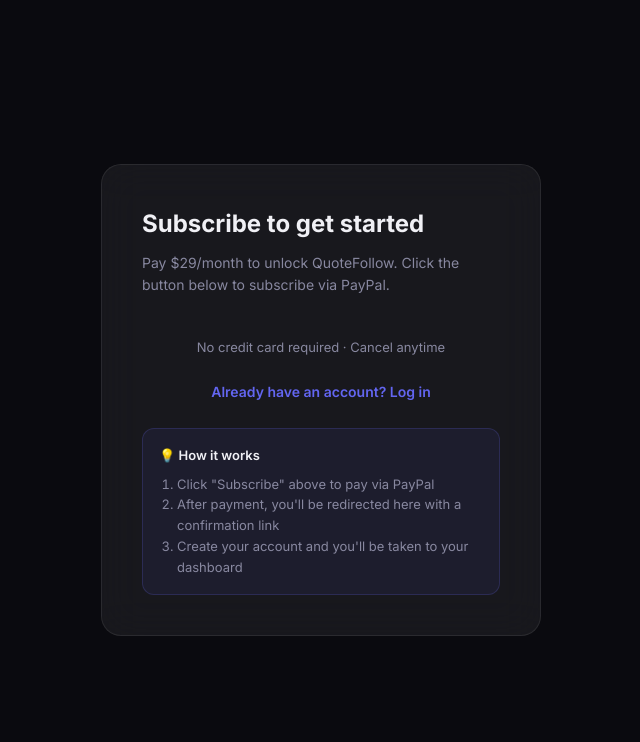
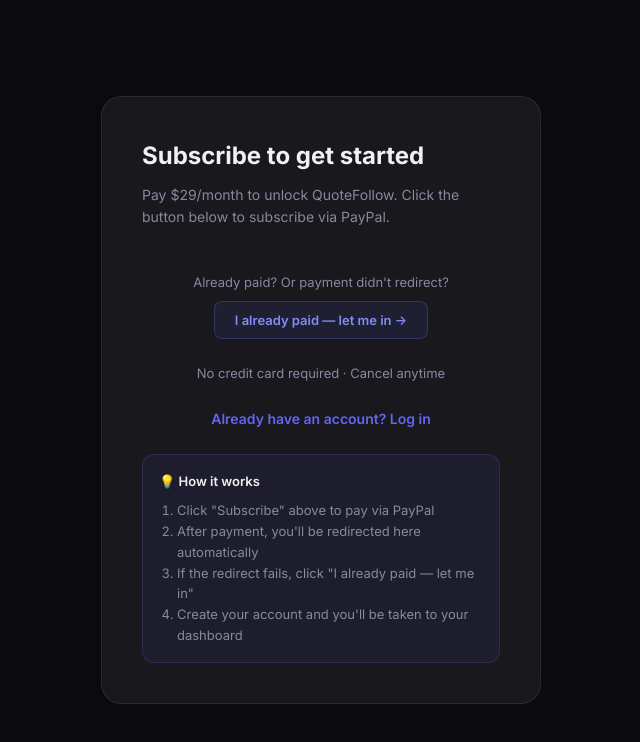
Before and after one commit to liuxiaohang666888/quotefollow, a Next.js app: page /signup in a window 1280 px wide. Shown: the top 742 px of the page, without its empty margins (319-959 px from the left). Built offline with nearby package versions, Linux system fonts and the light colour scheme; no server answers.

Commit message:
fix: add fallback button for payment redirect failure

```diff
--- a/app/signup/page.tsx
+++ b/app/signup/page.tsx
@@ -20,6 +20,7 @@
   const [subId, setSubId] = useState('');
   const [loadingCheck, setLoadingCheck] = useState(true);
 
+  // 检查是否有付款参数
   useEffect(() => {
     const params = new URLSearchParams(window.location.search);
     const sub = params.get('sub');
@@ -29,6 +30,13 @@
     }
     setLoadingCheck(false);
   }, []);
+
+  // 手动确认付款按钮（防跳转失败）
+  function handlePaymentConfirmed() {
+    const fakeSubId = 'manual-' + Date.now();
+    setPaid(true);
+    setSubId(fakeSubId);
+  }
 
   async function handleSubmit(e: React.FormEvent) {
     e.preventDefault();
@@ -72,14 +80,12 @@
       return;
     }
 
-    // 自动确认邮箱
     fetch('/api/signup/confirm', {
       method: 'POST',
       headers: { 'Content-Type': 'application/json' },
       body: JSON.stringify({ userId }),
     }).catch((e) => console.warn('[signup] auto-confirm failed:', e));
 
-    // 直接跳转到 dashboard
     router.push('/dashboard');
     router.refresh();
   }
@@ -241,14 +247,44 @@
               Pay $29/month to unlock QuoteFollow. Click the button below to subscribe via PayPal.
             </p>
 
-            <div style={{ marginBottom: 24 }}>
+            <div style={{ marginBottom: 16 }}>
               <PayPalSubscribeButton label="Subscribe — $29/month" />
-              <p style={{ fontSize: 13, color: 'var(--fg-dim)', marginTop: 12, textAlign: 'center' }}>
-                No credit card required · Cancel anytime
-              </p>
             </div>
 
-            <div style={{ textAlign: 'center', fontSize: 14, color: 'var(--fg-dim)' }}>
+            {/* 保险按钮：万一 PayPal 跳转失败 */}
+            <div style={{ marginBottom: 24, textAlign: 'center' }}>
+              <p style={{ fontSize: 13, color: 'var(--fg-dim)', marginBottom: 8 }}>
+                Already paid? Or payment didn&apos;t redirect?
+              </p>
+              <button
+                onClick={handlePaymentConfirmed}
+                style={{
+                  background: 'rgba(99,102,241,0.1)',
+                  border: '1px solid rgba(99,102,241,0.3)',
+                  color: '#818cf8',
+                  borderRadius: 8,
+                  padding: '10px 20px',
+                  fontSize: 13,
+                  fontWeight: 600,
+                  cursor: 'pointer',
+                  transition: 'all 0.2s',
+                }}
+                onMouseEnter={(e) => {
+                  e.currentTarget.style.background = 'rgba(99,102,241,0.2)';
+                }}
+                onMouseLeave={(e) => {
+                  e.currentTarget.style.background = 'rgba(99,102,241,0.1)';
+                }}
+              >
+                I already paid — let me in →
+              </button>
+            </div>
+
+            <p style={{ fontSize: 13, color: 'var(--fg-dim)', textAlign: 'center', marginTop: 12 }}>
+              No credit card required · Cancel anytime
+            </p>
+
+            <div style={{ textAlign: 'center', marginTop: 24, fontSize: 14, color: 'var(--fg-dim)' }}>
               <Link href="/login" style={{ color: 'var(--accent)', fontWeight: 600 }}>
                 Already have an account? Log in
               </Link>
@@ -267,7 +303,8 @@
               <div style={{ fontWeight: 600, color: 'var(--fg)', marginBottom: 8 }}>💡 How it works</div>
               <ol style={{ paddingLeft: 18, margin: 0 }}>
                 <li>Click &quot;Subscribe&quot; above to pay via PayPal</li>
-                <li>After payment, you&apos;ll be redirected here with a confirmation link</li>
+                <li>After payment, you&apos;ll be redirected here automatically</li>
+                <li>If the redirect fails, click &quot;I already paid — let me in&quot;</li>
                 <li>Create your account and you&apos;ll be taken to your dashboard</li>
               </ol>
             </div>
```
